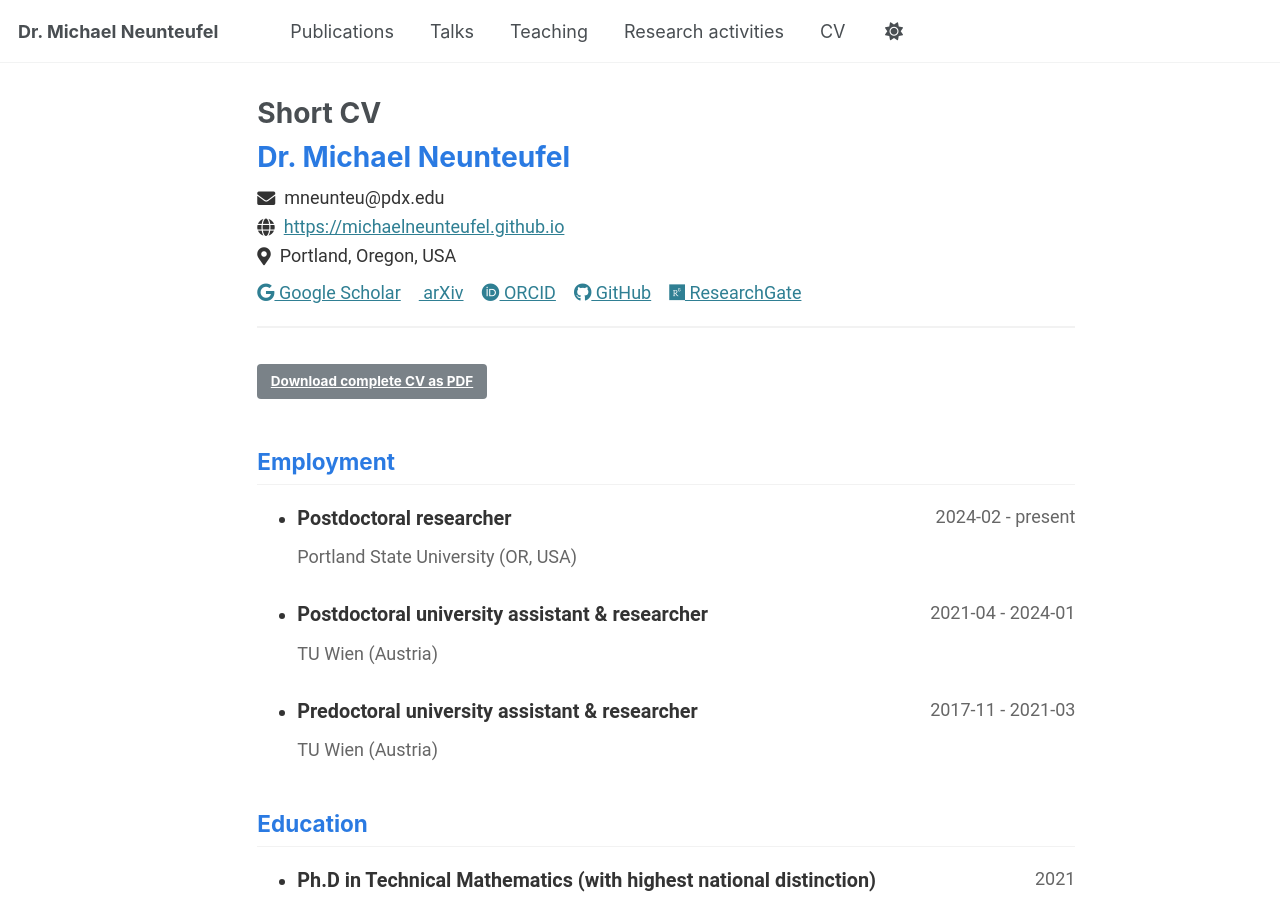
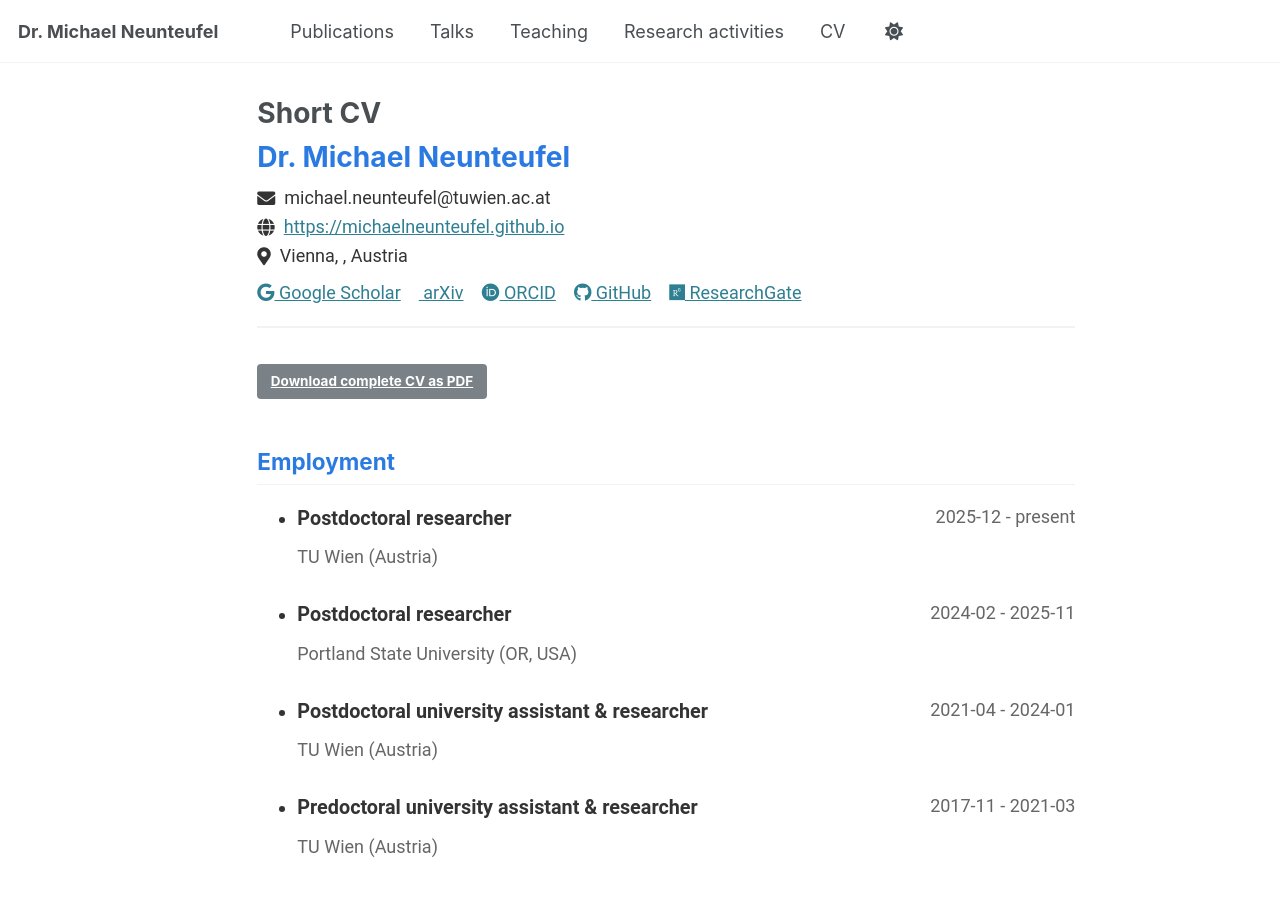
Before and after one commit to MichaelNeunteufel/michaelneunteufel.github.io, a Jekyll site: the page built from _pages/cv-json.md, in a window 1280 px wide and 900 px high. Built offline with Jekyll 4.4.1, drawn with Linux system fonts in a browser that asks for light colours.

Commit message:
update affiliation

```diff
--- a/_data/cv.json
+++ b/_data/cv.json
@@ -1,16 +1,16 @@
 {
   "basics": {
     "name": "Dr. Michael Neunteufel",
-    "email": "mneunteu@pdx.edu",
+    "email": "michael.neunteufel@tuwien.ac.at",
     // "phone": "",
     "website": "https://michaelneunteufel.github.io",
     // "summary": "Currently employed at Red Brick University. Short biography for the left-hand sidebar",
     "location": {
-      "address": "Portland State University",
+      "address": "TU Wien",
       "postalCode": "",
-      "city": "Portland",
-      "countryCode": "USA",
-      "region": "Oregon"
+      "city": "Vienna",
+      "countryCode": "Austria",
+      "region": ""
     },
     "profiles": [
       {
@@ -42,10 +42,16 @@
   },
   "work": [
     {
+      "company": "TU Wien (Austria)",
+      "position": "Postdoctoral researcher",
+      "startDate": "2025-12",
+      "endDate": "present"
+    },
+    {
       "company": "Portland State University (OR, USA)",
       "position": "Postdoctoral researcher",
       "startDate": "2024-02",
-      "endDate": "present"
+      "endDate": "2025-11"
     },
     {
       "company": "TU Wien (Austria)",
```
